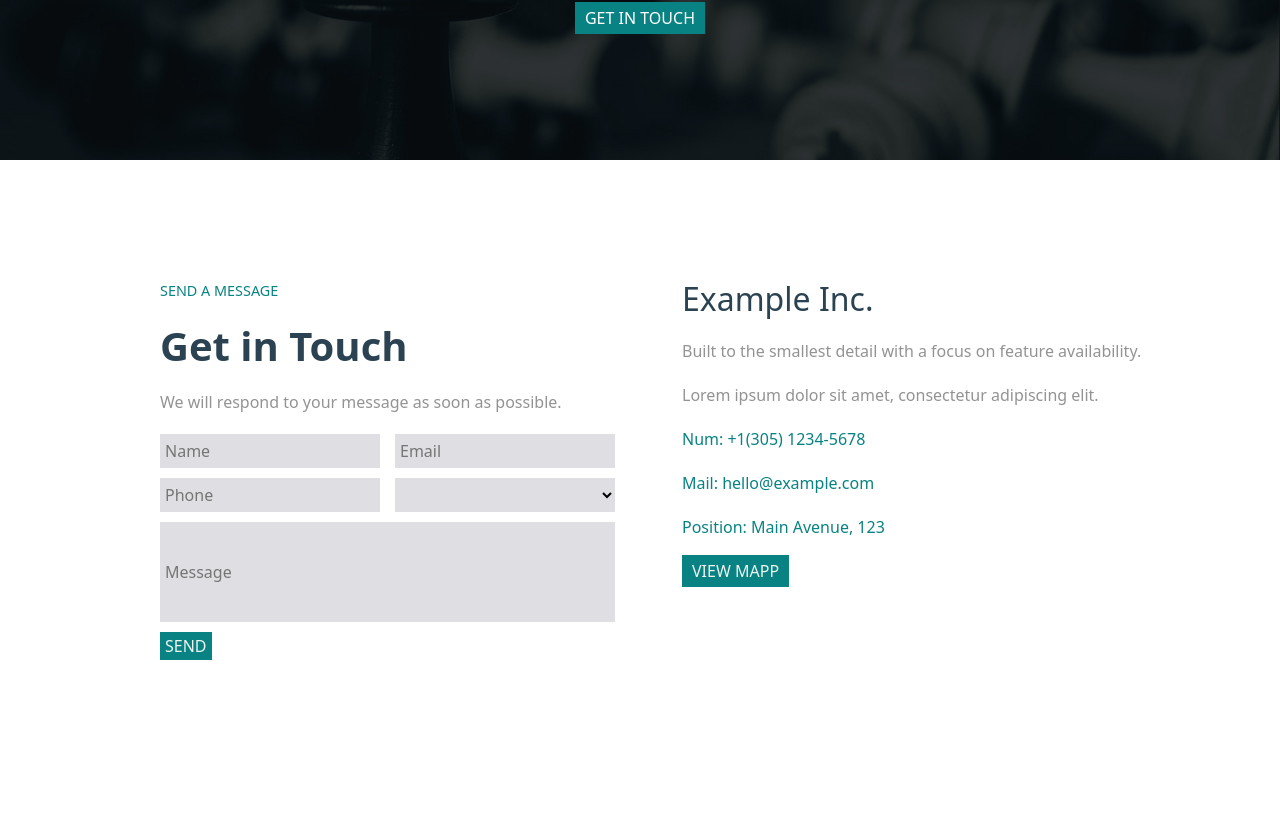
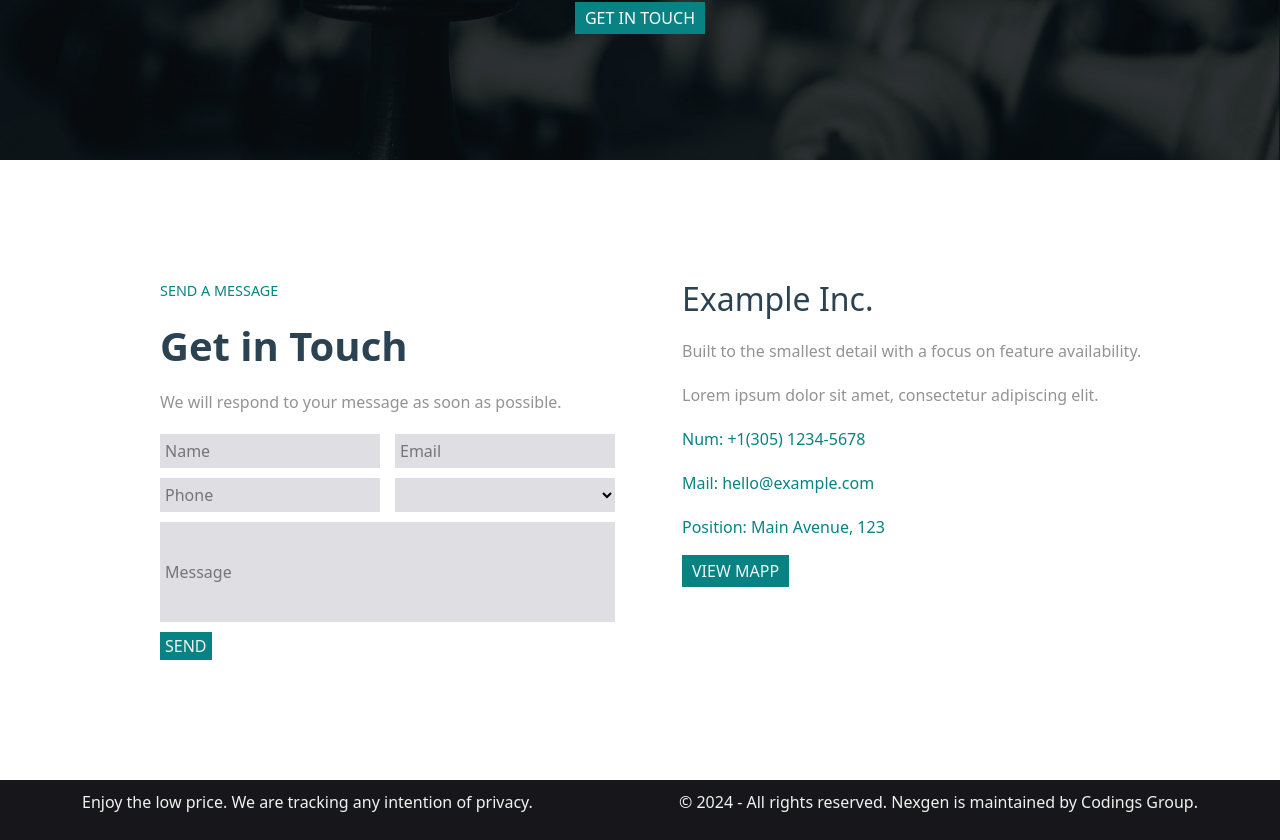
Before and after one commit to DylanBlanco/proj-html-vuejs, a Vue app: page / in a window 1280 px wide. Shown: the part 3119-3959 px from the top of the page. Before the commit the page ends 3899 px from the top, so only its background shows below. Built offline with nearby package versions, Linux system fonts and the light colour scheme.

Commit message:
footer - footer end

```diff
--- a/src/assets/scss/partials/footerEnd.scss
+++ b/src/assets/scss/partials/footerEnd.scss
@@ -1,3 +1,20 @@
 /*
 Footer End
 */
+.footer-end {
+    background-color: #16161B;
+    padding: 10px;
+}
+
+.footer-end p {
+    color: #EFF4EE;
+}
+
+.footer-end a {
+    color: #EFF4EE;
+    text-decoration: none;
+}
+
+.footer-end a:hover {
+    color: rgb(64, 121, 174);
+}
--- a/src/components/footerEnd.vue
+++ b/src/components/footerEnd.vue
@@ -2,16 +2,38 @@
 export default {
     data() {
         return {
+            footText: {
+                text: 'Enjoy the low price. We are tracking any intention of privacy.',
+                label: '© 2024 - All rights reserved. Nexgen is maintained by Codings Group.',
+            }
         }
     }
 }
 </script>
 
 <template>
+    <section class="footer-end">
+        <div class="container">
+            <div class="my-row">
+                <div>
+                    <p>
+                        {{ footText.text }}
+                    </p>
+                </div>
+                <div>
+                    <a href="#">
+                        {{ footText.label }}
+                    </a>
+                </div>
+            </div>
+        </div>
+    </section>
 </template>
 
 <style lang="scss">
 @use '../assets/scss/partials/reset.scss' as*;
 @use '../assets/scss/partials/variables.scss' as *;
 @use '../assets/scss/generalStyle.scss' as*;
+@use '/src/assets/scss/partials/footerEnd.scss' as*;
+
 </style>
```
